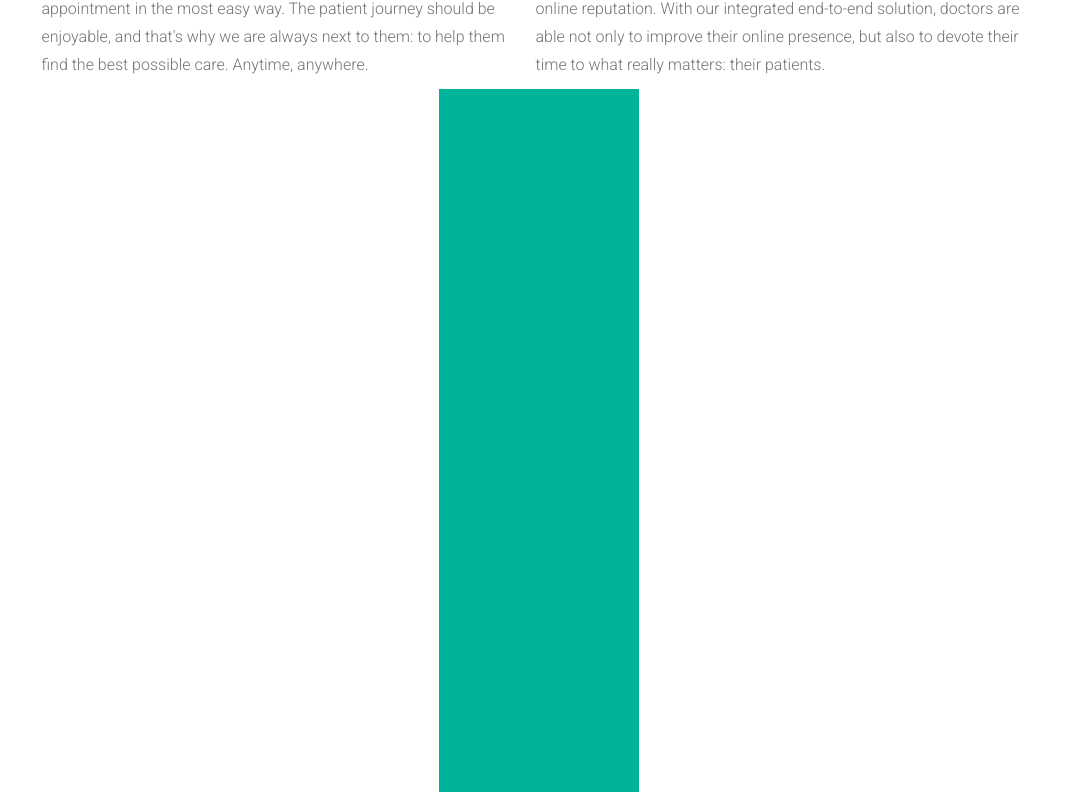
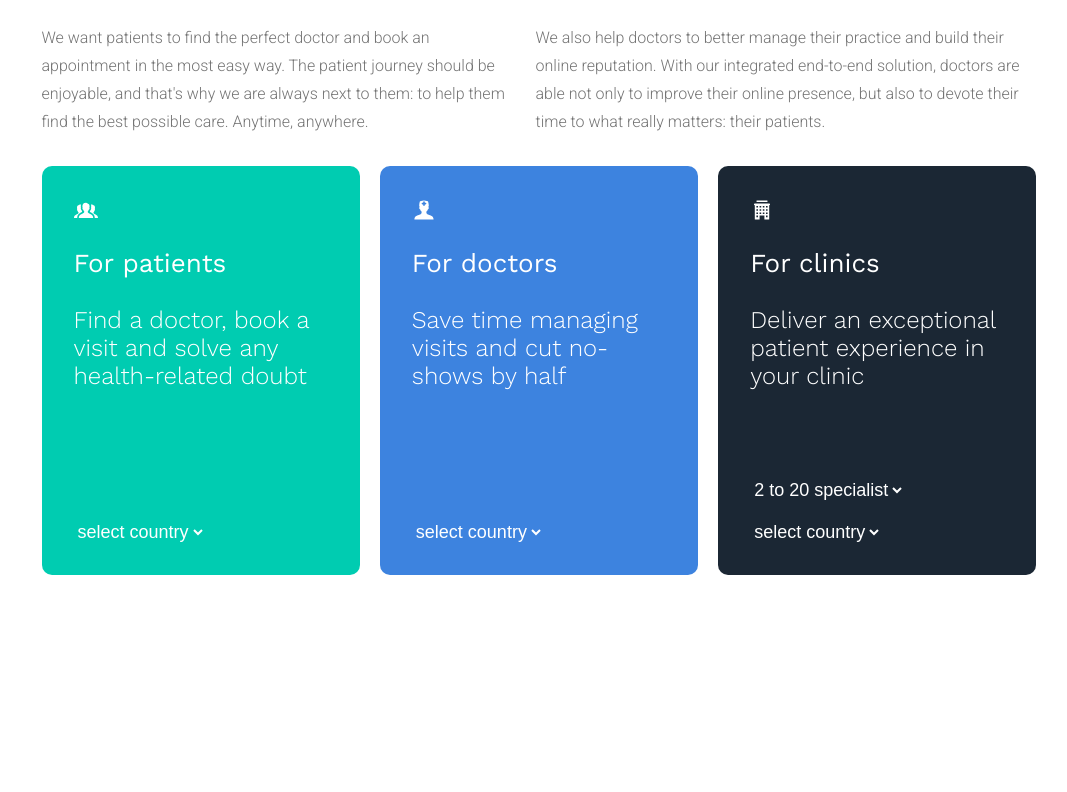
Before and after one commit to rounaka/css-layout, a plain HTML site: page index.html in a window 1280 px wide. Shown: the part 221-1013 px from the top of the page, without its empty margins (101-1168 px from the left). After the commit the page ends 816 px from the top, so only its background shows below. Drawn offline with nearby package versions, Linux system fonts and the light colour scheme.

Commit message:
coping web cite

```diff
--- a/index.html
+++ b/index.html
@@ -16,11 +16,11 @@
                 <li class="navLI">Career</li>
                 <li id="Departments" class="navLI">Departments
                     <ul class="depart-list">
-                        <li class="depart-list-item">Marketing & PR</li>
+                        <li class="depart-list-item fd">Marketing & PR</li>
                         <li class="depart-list-item">Customer Success & Sales</li>
-                        <li class="depart-list-item">IT, Product, Data</li>
-                        <li class="depart-list-item">Finance & Administration</li>
-                        <li class="depart-list-item">HR & more</li>
+                        <li class="depart-list-item fd">IT, Product, Data</li>
+                        <li class="depart-list-item fd">Finance & Administration</li>
+                        <li class="depart-list-item fd">HR & more</li>
                     </ul>
                 </li>
             </ul>
@@ -37,7 +37,61 @@
                 <p class="par">We also help doctors to better manage their practice and build their online reputation. With our integrated end-to-end solution, doctors are able not only to improve their online presence, but also to devote their time to what really matters: their patients.</p>
             </div>
         </section>
-        <section class="box"></section>
+        <section>
+             <div class="boxes">
+               <div class="box1 allbox">
+                        <div>
+                            <img class="gg" src="./img/icon-patients.svg" alt="icon1">
+                            <H1 class="H1box">For patients</H1>
+                            <p class="Pbox">Find a doctor, book a visit and solve any health-related doubt</p>
+                        </div>
+                        <div>
+                            <select name="select country" id="">
+                                <option value="">select country</option>
+                                <option value="">Tunisia</option>
+                                <option value="">France</option>
+                                <option value="">Usa</option>
+                            </select>
+                        </div>
+               </div>
+               <div class="box2 allbox">
+                    <div>
+                        <img class="gg" src="./img/icon-doctors.svg" alt="">
+                        <H1 class="H1box">For doctors</H1>
+                        <p class="Pbox">Save time managing visits and cut no-shows by half</p>
+                    </div>
+                    <div>
+                        <select name="select country" id="">
+                            <option value="">select country</option>
+                            <option value="">Tunisia</option>
+                            <option value="">France</option>
+                            <option value="">Usa</option>
+                        </select>
+                    </div>
+               </div>
+               <div class="box3 allbox">
+                    <div>
+                        <img class="gg" src="./img/icon-clinics.svg" alt="">
+                        <h1 class="H1box">For clinics</h1>
+                        <p class="Pbox">Deliver an exceptional patient experience in your clinic</p>
+                    </div>
+                    <div>
+                        <select class="ez" name="" id="">
+                            <option value="">2 to 20 specialist</option>
+                            <option value="">Tunisia</option>
+                            <option value="">France</option>
+                            <option value="">Usa</option>
+                        </select>
+                        <select class="ez" name="" id="">
+                            <option value="">select country</option>
+                            <option value="">Brasil</option>
+                            <option value="">UK</option>
+                            <option value="">Tunisia</option>
+                        </select>
+                    </div>
+               </div>
+             </div>
+        </section>
     </main>
 </body>
 </html>
--- a/style.css
+++ b/style.css
@@ -1,5 +1,6 @@
 @import url('https://fonts.googleapis.com/css2?family=Roboto:ital,wght@0,100;0,300;1,400&display=swap');
-*{
+@import url('https://fonts.googleapis.com/css2?family=Roboto:ital,wght@0,100;0,300;1,400&family=Work+Sans:wght@100;300;400;500&display=swap');
+body{
     max-width: 1015px;
     margin: auto;
 }
@@ -12,6 +13,8 @@
     background-color: white;
     height: 80px;
     z-index: 1;
+    width: 1015px;
+    height: 80px;
 }
 
 .imgL{
@@ -22,7 +25,7 @@
 .navUL{
     list-style: none;
     display: flex;
-}
+    }
 
 .navLI{
     margin-right: 10px;
@@ -45,12 +48,13 @@ cursor: pointer;
 
 .depart-list{
     list-style: none;
+    padding: 0;
     box-shadow: 10px 10px 19px -2px rgba(0,0,0,0.75);
 -webkit-box-shadow: 10px 10px 19px -2px rgba(0,0,0,0.75);
 -moz-box-shadow: 10px 10px 19px -2px rgba(0,0,0,0.75);
 display: none;
 position: absolute;
-margin-left: -150px;
+margin-left: -90px;
 background-color: white;
 }
 
@@ -63,7 +67,7 @@ background-color: white;
 
 .depart-list-item:hover{
 color: #00B39B;
-background-color:#99FFFF;
+background-color:rgb(248, 242, 242);
 }
 
 
@@ -80,6 +84,8 @@ background-color:#99FFFF;
     display: flex;
     flex-direction: column;
     padding-top: 100px;
+    display: flex;
+    align-items: center;
 }
 
 .titleimg{
@@ -93,9 +99,11 @@ background-color:#99FFFF;
     font-weight:400;
     color:#00B39B;
 }
+
 .pr{
     display: flex;
 }
+
 .par{
     font-family:Roboto,Arial,sans-serif;
     font-size:16px;
@@ -103,8 +111,77 @@ background-color:#99FFFF;
     line-height: 28px;
     margin: 10px;
 }
-.box{
-    height: 800px;
-    width:200px;
-    background-color:#00B39B;
+
+ .imgL:hover{
+    cursor: pointer;
+ }
+ .fd{
+    width: 88%;
 }
+.allbox{
+    height: 345px;
+    width: 311.625px;
+    padding: 32px 32px 32px 32px;
+    border-radius: 10px;
+    margin: 20px 10px;
+
+}
+.box1{
+    background-color: #00CCB1;
+    display: flex;
+    flex-direction: column;
+    justify-content: space-between;
+    }
+.box2{
+    background-color: #3D83DF;
+    display: flex;
+    flex-direction: column;
+    justify-content: space-between;
+}
+
+.box3{
+    background-color: #1B2734;
+    display: flex;
+    flex-direction: column;
+    justify-content: space-between;
+}
+
+.boxes{
+    display: flex;
+}
+.H1box{
+    font-family: "Work Sans", Arial, sans-serif;
+    font-size: 26px;
+    font-weight: 400;
+    letter-spacing: -0,3;
+    height: 33.8px;
+    width: 247.625px;
+    color:white
+}
+.Pbox{
+    font-family: "Work Sans", Arial, sans-serif;
+    font-size: 24px;
+    font-weight: 300;
+    letter-spacing: -0,3;
+    line-height: 28,8;
+    height: 85,4;
+    width: 247.625px;
+    color: white;
+}
+select{
+    background-color: transparent;
+    border: none;
+    font-size: large;
+    color: white;
+}
+.gg{
+    height: 24px;
+    width: 24px;
+}
+option{
+    color: black;
+    background-color: white;
+}
+.ez{
+    margin-top: 20px;
+}
```
Also changed, not shown: img/icon-clinics.svg (added), img/icon-doctors.svg (added), img/icon-patients.svg (added), 1 other file.
